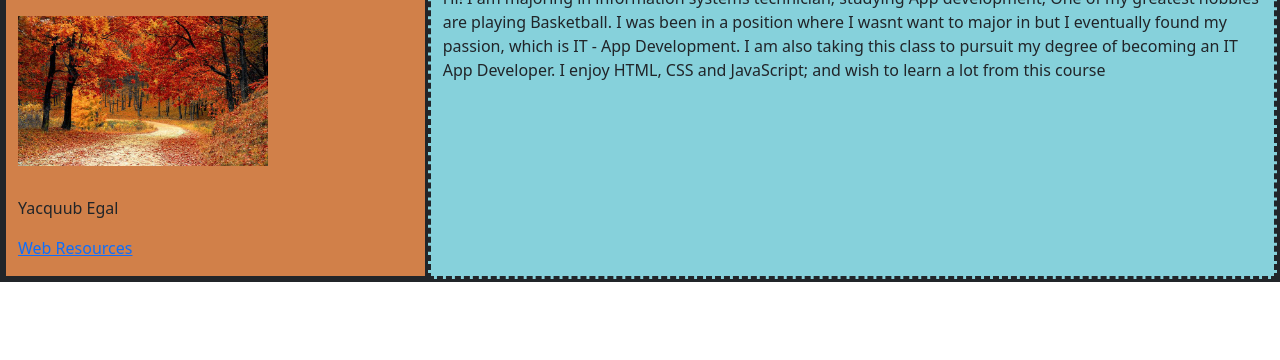
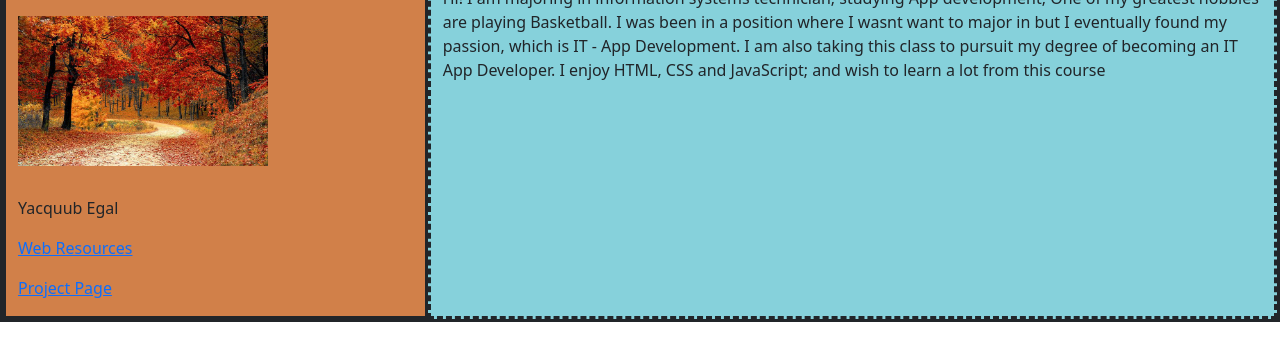
Before and after one commit to Yacquubegal/Resources.html, a plain HTML site: page index.html in a window 1280 px wide. Shown: the part 76-436 px from the top of the page. Drawn offline with nearby package versions, Linux system fonts and the light colour scheme.

Commit message:
Update index.html

```diff
--- a/index.html
+++ b/index.html
@@ -33,6 +33,9 @@
                 <p>
                     <a href="html/webresources.html">Web Resources</a>
                 </p>
+                 <p>
+                    <a href="html/ProjectPage.html">Project Page</a>
+                </p>
             </div>
             <div class="col-sm-8" style="border:dashed; background-color:rgb(134, 209, 219);">
                 Hi! I am majoring in information systems technician, studying App development, One of my greatest hobbies are playing Basketball.
```
